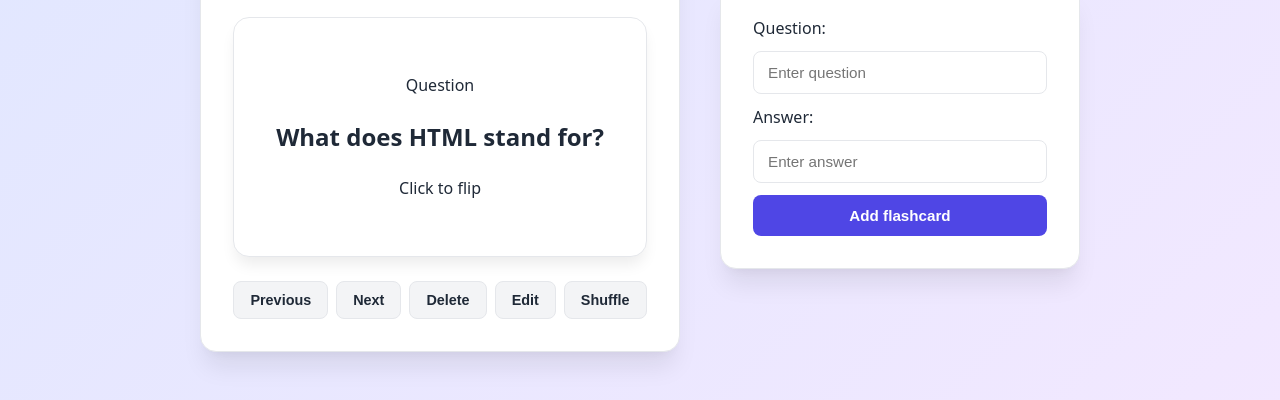
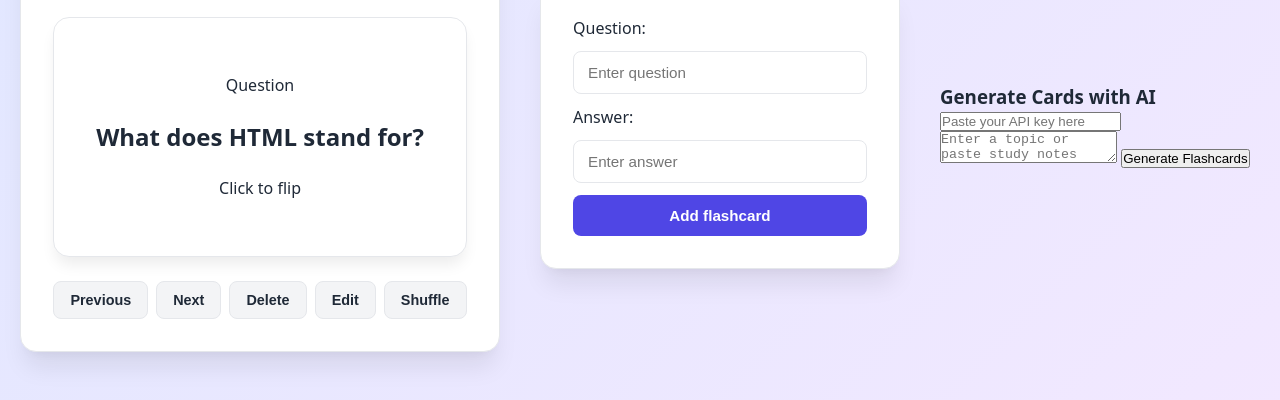
Before and after one commit to ren-renn/StudySpark, a website: page index.html in a window 1280 px wide. Shown: the part 274-674 px from the top of the page. Drawn offline with Linux system fonts and the light colour scheme.

Commit message:
Add generator section

```diff
--- a/index.html
+++ b/index.html
@@ -62,5 +62,26 @@
         <button id="submit-card" type="submit">Add flashcard</button>
       </form>
     </div>
+
+    <section id="ai-generator">
+      <h3>Generate Cards with AI</h3>
+
+      <input
+        type="password"
+        id="api-key-input"
+        placeholder="Paste your API key here"
+      />
+
+      <textarea
+        id="ai-prompt-input"
+        placeholder="Enter a topic or paste study notes here"
+      ></textarea>
+
+      <button id="generate-btn">Generate Flashcards</button>
+
+      <p id="ai-loading-input" style="display: none">
+        Generating flashcards...
+      </p>
+    </section>
   </body>
 </html>
```
